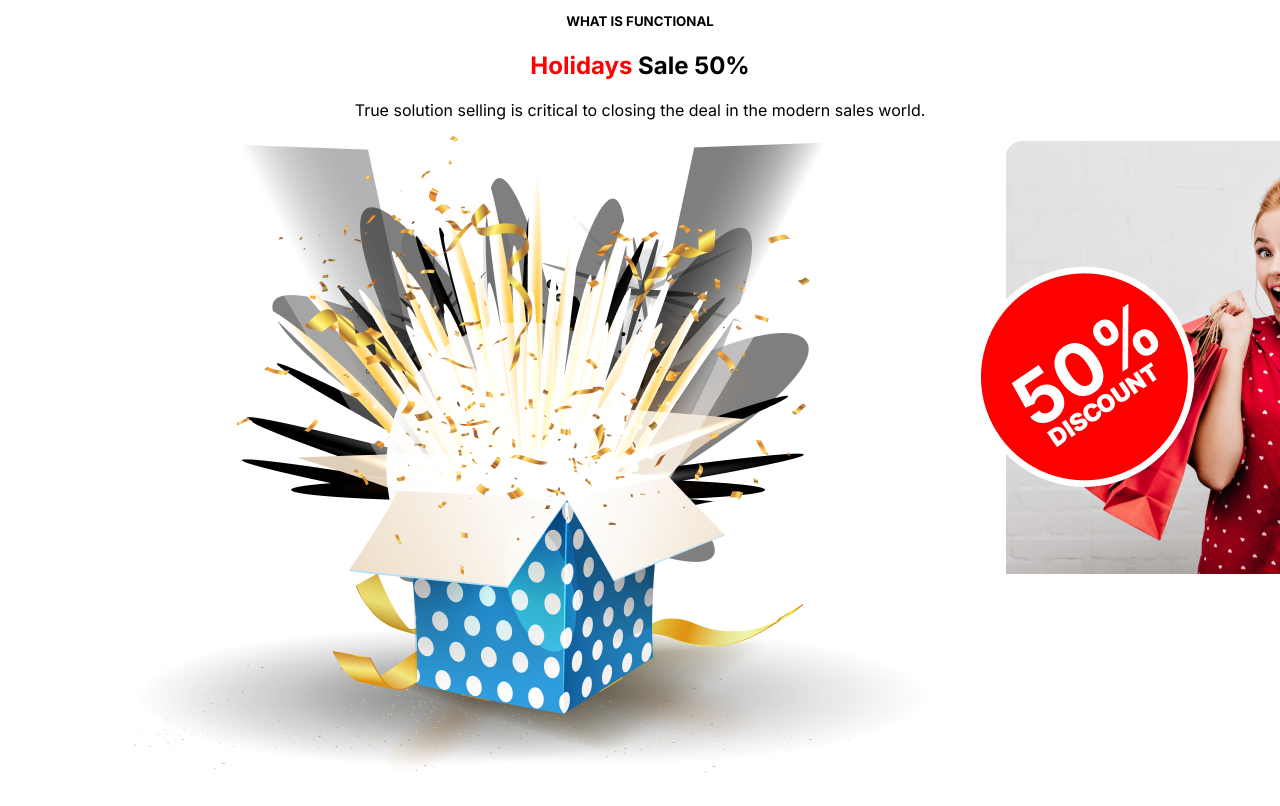
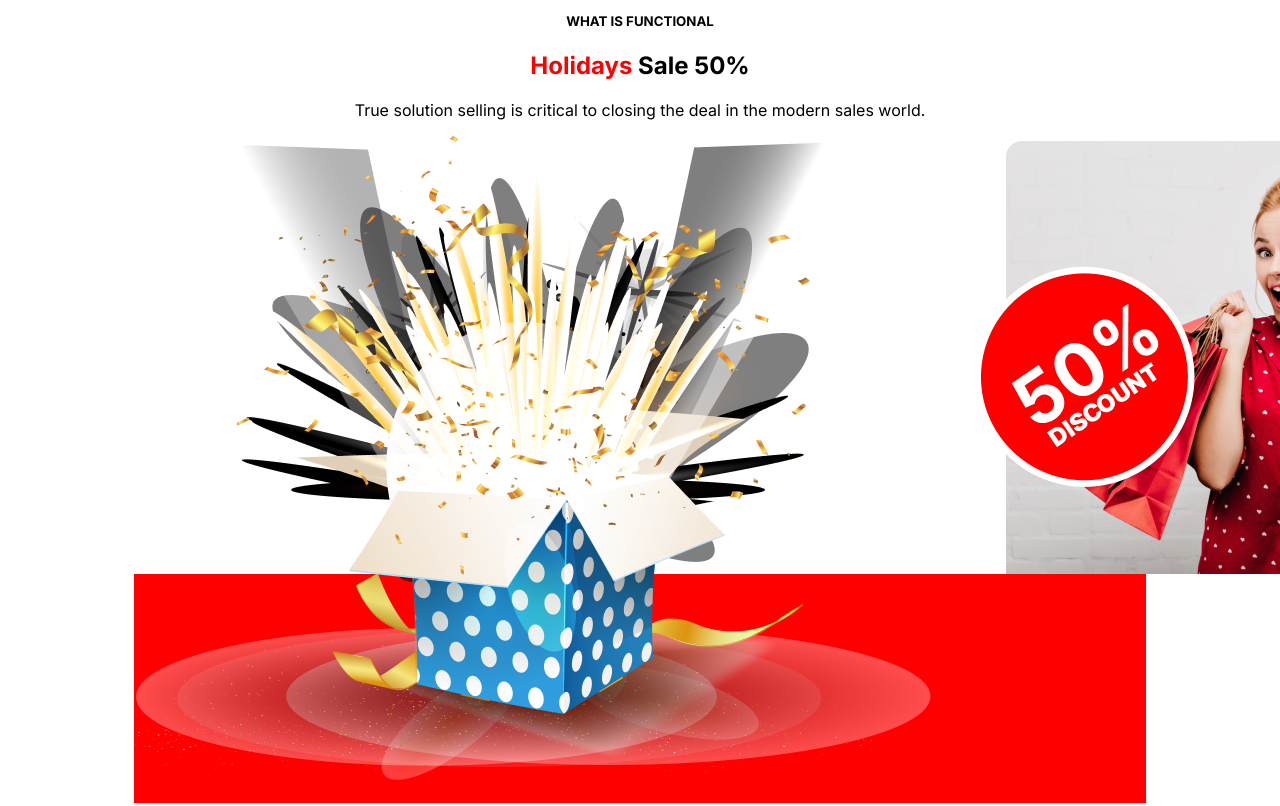
Before and after one commit to tamannaChadni/project-new-year, a plain HTML site: page index.html in a window 1280 px wide. Shown: the part 2520-3326 px from the top of the page. Drawn offline with Linux system fonts and the light colour scheme; the site is published under a folder, as on GitHub Pages, so addresses that start at the root find nothing.

Commit message:
img path correct update

```diff
--- a/assets/css/style.css
+++ b/assets/css/style.css
@@ -324,7 +324,7 @@ footer {
   padding: auto;
 }
 .sale-img{
-  background-image: url('/assets/img/Rectangle\ 2.png');
+  background-image: url('../img/Rectangle\ 2.png');
   background-position: bottom;
   background-repeat:  no-repeat;
   /* background-size: cover; */
```
